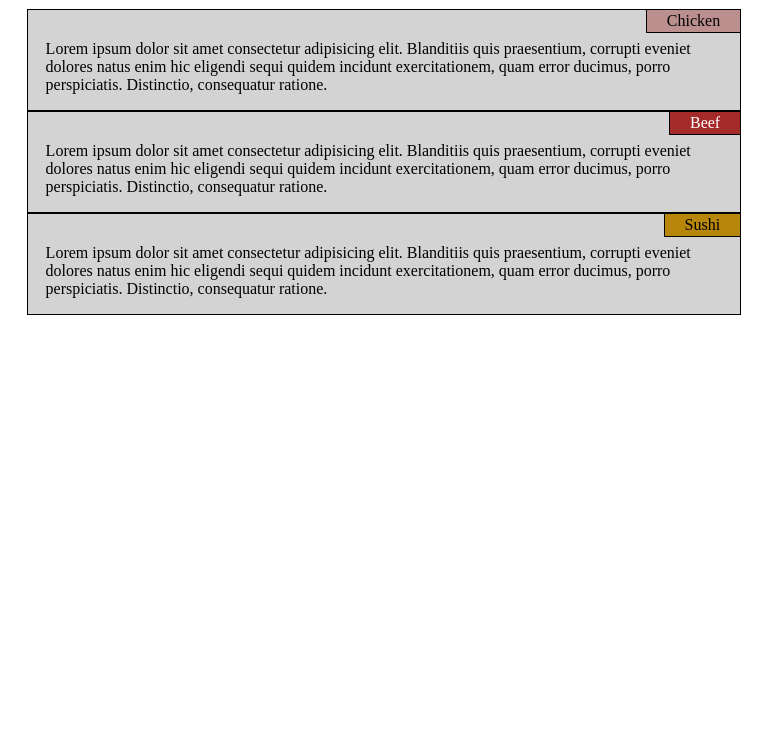
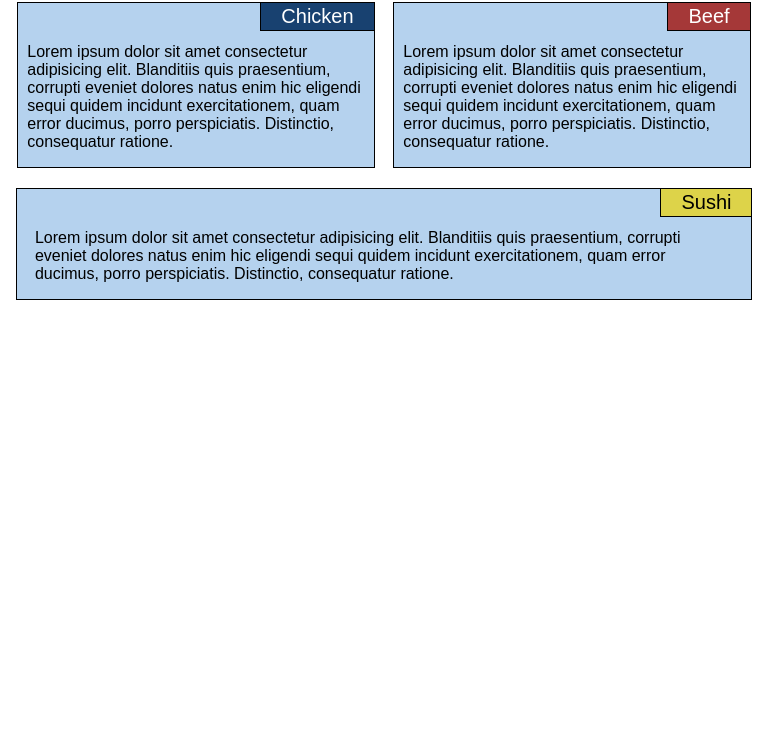
Before and after one commit to BrendelDrT/coursera-test, a plain HTML site: page mod2-solution/index.html in a window 768 px wide. Shown: the part 69-800 px from the top of the page. Drawn offline with Linux system fonts and the light colour scheme.

Commit message:
Final version

```diff
--- a/mod2-solution/css/styles.css
+++ b/mod2-solution/css/styles.css
@@ -1,20 +1,23 @@
 /********** Base styles **********/
 * {
     box-sizing: border-box;
+    font-family: Arial, Helvetica, sans-serif;
   }
 
 h1 {
     text-align: center;
     margin-bottom: 20px;
+    font-size: 1.75em;
 }
 
 section {
     position: relative;
-    background-color: lightgrey;
+    background-color: rgb(181, 210, 238);
     border: 1px solid black;
     width: 95%;
     margin-right: auto;
     margin-left: auto;
+    margin-bottom: 20px;
 }
 
 /* Section title */
@@ -26,6 +29,7 @@ p.stitle {
     margin: 0px;
 
     border: 1px solid black;
+    font-size: 1.25em;
     padding: 2px 20px; /*Zwei Werte = shorthand property: Wert 1: Top/Bottom, Wert 2: Left/Right*/
 }
 /* Section Text */
@@ -33,32 +37,21 @@ p.stext {
     margin-left: auto;
     margin-right: auto;
     width: 95%;
-    margin-top: 30px;
+    margin-top: 40px;
 }
 
 /* Colors of section titles */
 #chicken {
-    background-color: rosybrown;
+    background-color: rgb(24, 65, 112);
+    color: white;
 }
 #beef {
-    background-color: brown;
+    background-color: rgb(165, 56, 56);
     color: white
 }
 #sushi {
-    background-color: darkgoldenrod;
+    background-color: rgb(221, 211, 73);
 }
-
-/* p {
-    border: 1px solid black;
-    background-color: #A52A2A;
-    width: 90%;
-    height: 150px;
-    margin-right: auto;
-    margin-left: auto;
-    font-family: Helvetica;
-    color: white;
-    } */
-
 
 /* Simple Responsive Framework. */
   .row {
@@ -75,48 +68,23 @@ p.stext {
         float: left;
         width: 33.33%;
     }
+
+
 }
 
-  /********** Medium devices only **********/
+  /********** Tablet version **********/
   @media (min-width: 768px) and (max-width: 991px) {
-    .col-md-1, .col-md-2, .col-md-3, .col-md-4, .col-md-5, .col-md-6, .col-md-7, .col-md-8, .col-md-9, .col-md-10, .col-md-11, .col-md-12 {
-      float: left;
-      border: 1px solid green;
+    .col-tbl-1 {
+        float: left;
+        width: 50%;
     }
-    .col-md-1 {
-      width: 8.33%;
+    .col-tbl-2 {
+        clear: left;
+        width: 100%;
     }
-    .col-md-2 {
-      width: 16.66%;
+
+    section.fullw {
+        width: 98%;
     }
-    .col-md-3 {
-      width: 25%;
-    }
-    .col-md-4 {
-      width: 33.33%;
-    }
-    .col-md-5 {
-      width: 41.66%;
-    }
-    .col-md-6 {
-      width: 50%;
-    }
-    .col-md-7 {
-      width: 58.33%;
-    }
-    .col-md-8 {
-      width: 66.66%;
-    }
-    .col-md-9 {
-      width: 74.99%;
-    }
-    .col-md-10 {
-      width: 83.33%;
-    }
-    .col-md-11 {
-      width: 91.66%;
-    }
-    .col-md-12 {
-      width: 100%;
-    }
+
   }
--- a/mod2-solution/index.html
+++ b/mod2-solution/index.html
@@ -9,20 +9,20 @@
     <body>
         <h1>Our Menu</h1>
         <div class="row">
-            <div class="col-dt">
-                <section>
+            <div class="col-dt col-tbl-1"> <!-- Defines Columns -->
+                <section> <!-- Defines Text box with margin within column -->
                     <p class="stitle" id="chicken">Chicken</p>
                     <p class="stext">Lorem ipsum dolor sit amet consectetur adipisicing elit. Blanditiis quis praesentium, corrupti eveniet dolores natus enim hic eligendi sequi quidem incidunt exercitationem, quam error ducimus, porro perspiciatis. Distinctio, consequatur ratione.</p>
                 </section>
             </div>
-            <div class="col-dt">
+            <div class="col-dt col-tbl-1">
                 <section>
                     <p class="stitle" id="beef">Beef</p>
                     <p class="stext">Lorem ipsum dolor sit amet consectetur adipisicing elit. Blanditiis quis praesentium, corrupti eveniet dolores natus enim hic eligendi sequi quidem incidunt exercitationem, quam error ducimus, porro perspiciatis. Distinctio, consequatur ratione.</p>
                 </section>
             </div>
-            <div class="col-dt">
-                <section>
+            <div class="col-dt col-tbl-2">
+                <section class="fullw">
                     <p class="stitle" id="sushi">Sushi</p>
                     <p class="stext">Lorem ipsum dolor sit amet consectetur adipisicing elit. Blanditiis quis praesentium, corrupti eveniet dolores natus enim hic eligendi sequi quidem incidunt exercitationem, quam error ducimus, porro perspiciatis. Distinctio, consequatur ratione.</p>
                 </section>
```
